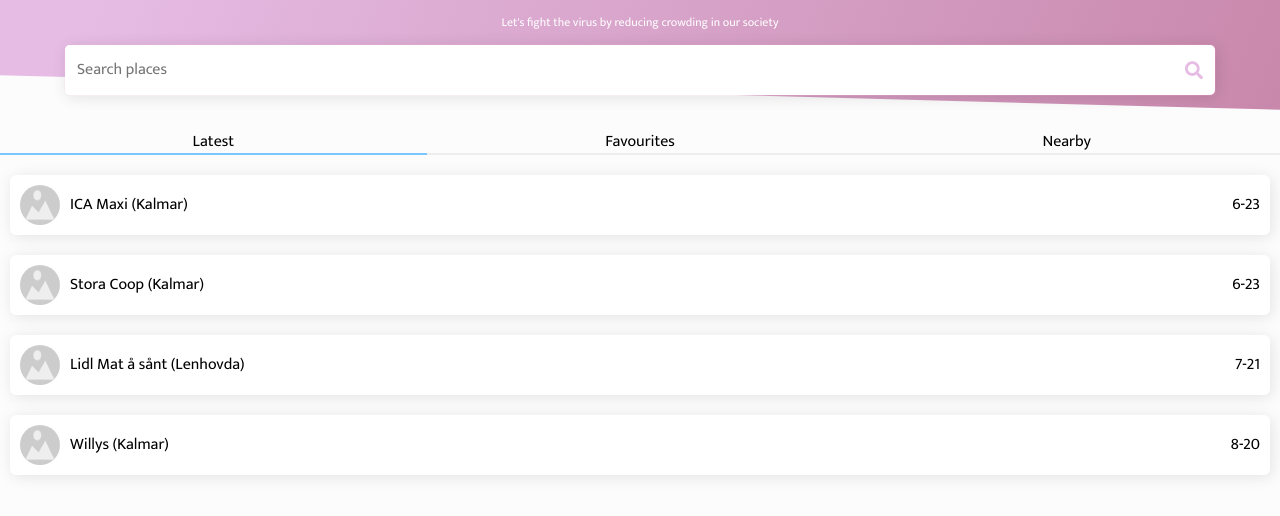
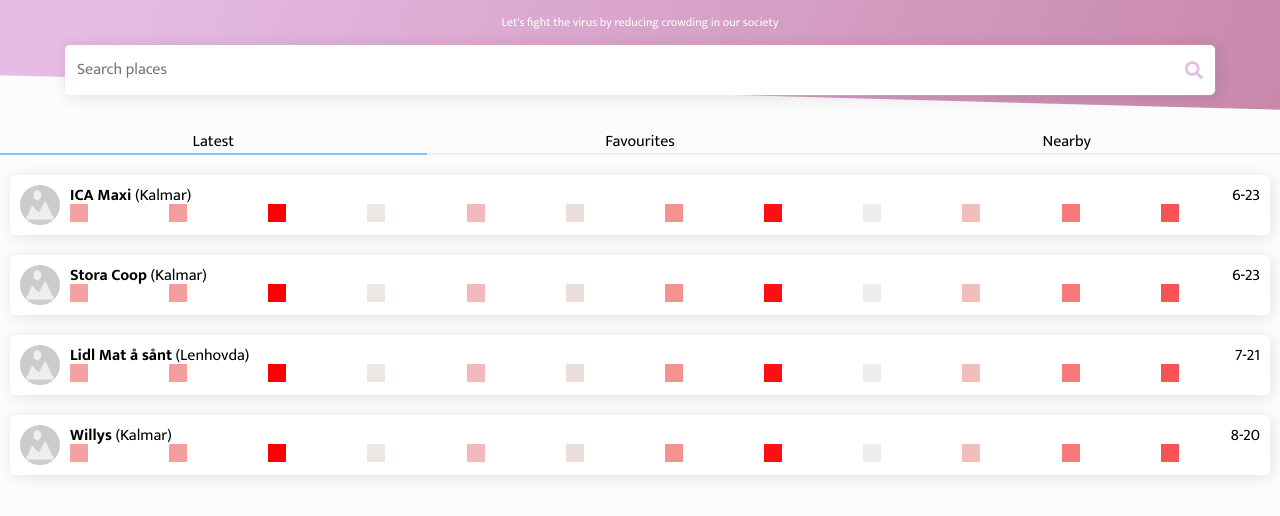
Before and after one commit to goa-codebet/flockerrty, a React (Create React App) app: page / in a window 1280 px wide. Shown: the top 516 px of the page. Built offline with nearby package versions, Linux system fonts and the light colour scheme.

Commit message:
Skickar upp det jag har

```diff
--- /dev/null
+++ b/src/components/heatmap/index.js
@@ -0,0 +1,43 @@
+import React from 'react';
+
+import './style.scss';
+
+const mock = {
+  '0600': 0,
+  '0700': 12,
+  '0800': 29,
+  '0900': 38,
+  '1000': 19,
+  '1100': 20,
+  '1200': 59,
+  '1400': 2,
+  '1500': 13,
+  '1600': 4,
+  '1700': 23,
+  '1800': 55,
+};
+
+const Heatmap = ({ data = mock }) => {
+  const max = Math.max(...Object.values(data));
+
+  return (
+    <div className="Heatmap">
+      <div className="Heatmap__squares">
+        {Object.values(data).map(value => (
+          <Square value={value / max} />
+        ))}
+        <Legend hours={Object.keys(data)} />
+      </div>
+    </div>
+  );
+};
+
+const Square = ({ value }) => (
+  <div className="Square">
+    <div className="Square__overlay" style={{ opacity: value }} />
+  </div>
+);
+
+const Legend = () => <div className="Legend" />;
+
+export default Heatmap;
--- /dev/null
+++ b/src/components/heatmap/style.scss
@@ -0,0 +1,24 @@
+@import '../../styles/colors';
+
+.Heatmap {
+  &__squares {
+    display: flex;
+    justify-content: space-between;
+  }
+}
+
+.Square {
+  width: 18px;
+  height: 18px;
+  background: $light-gray;
+  position: relative;
+
+  &__overlay {
+    position: absolute;
+    top: 0;
+    left: 0;
+    width: 100%;
+    height: 100%;
+    background: #ff0000;
+  }
+}
--- a/src/components/place-list-item/index.js
+++ b/src/components/place-list-item/index.js
@@ -1,4 +1,5 @@
 import React from 'react';
+import Heatmap from '../heatmap';
 
 import './style.scss';
 
@@ -14,7 +15,9 @@ const PlaceListItem = ({ thumbnail, name, city, hours, heatmap }) => (
         </div>
         <div>{hours}</div>
       </div>
-      <div className="PlaceListItem__content__heatmap"></div>
+      <div className="PlaceListItem__content__heatmap">
+        <Heatmap />
+      </div>
     </div>
   </div>
 );
--- a/src/components/place-list-item/style.scss
+++ b/src/components/place-list-item/style.scss
@@ -25,6 +25,10 @@
     &__header {
       display: flex;
       justify-content: space-between;
+
+      span:first-child {
+        font-weight: bold;
+      }
     }
   }
 }
```
